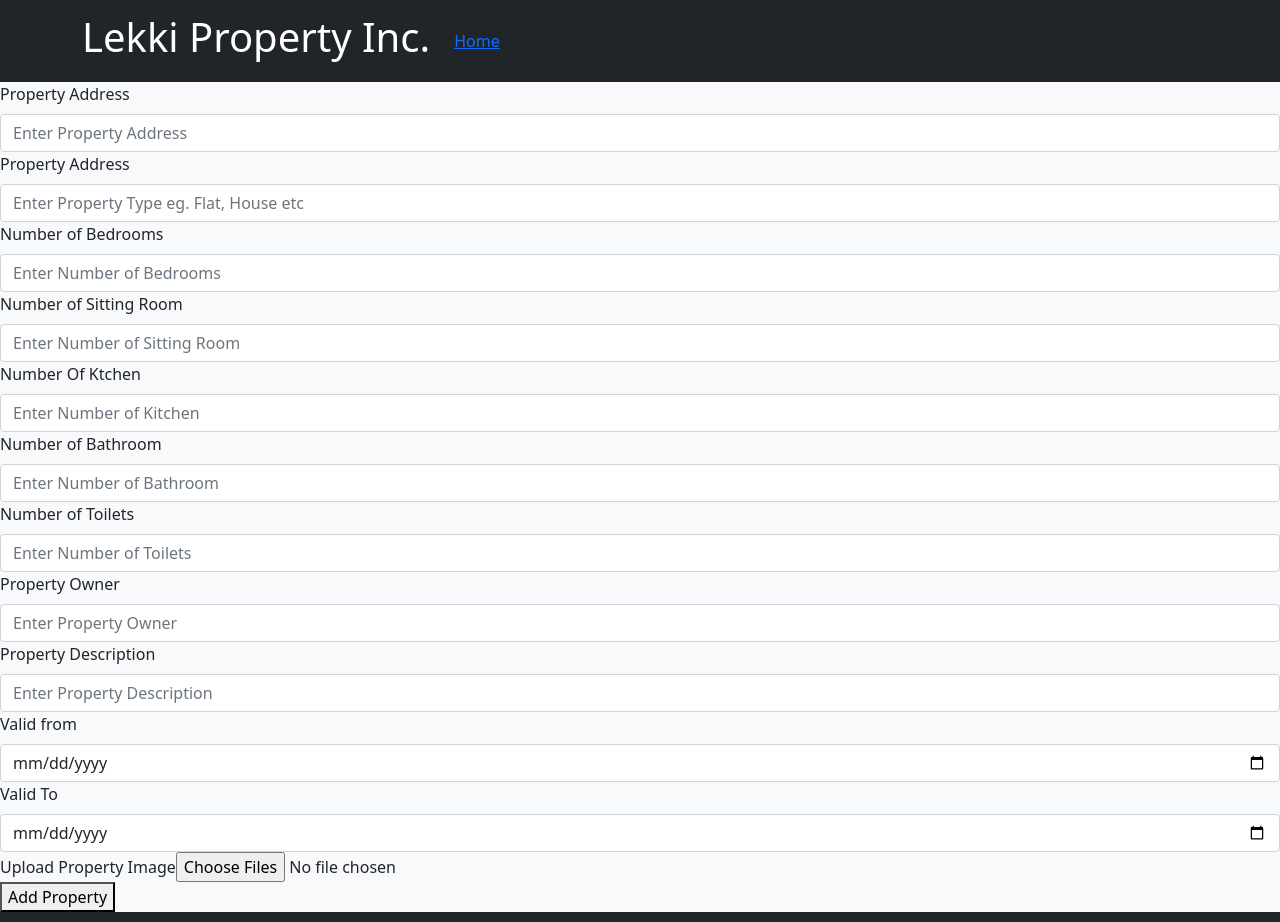
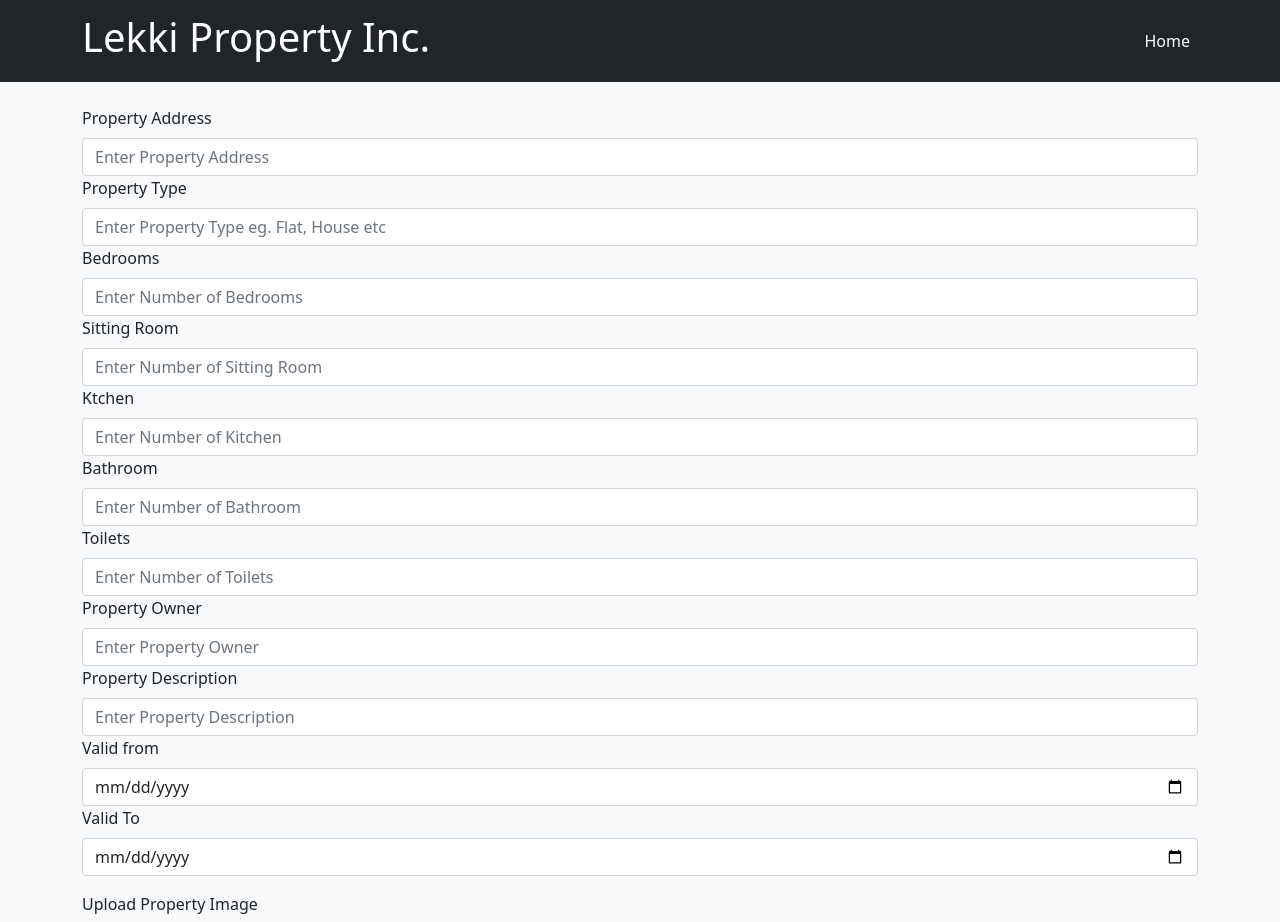
Before and after one commit to olaide-hok/lekki-property, a React (Create React App) app: page /addproperty in a window 1280 px wide. Shown: the top 922 px of the page. Built offline with nearby package versions, Linux system fonts and the light colour scheme.

Commit message:
Edit Bootstrap Classes

```diff
--- a/src/App.js
+++ b/src/App.js
@@ -13,8 +13,8 @@ function App() {
         <Header />
         <Routes>
           <Route path='/' element={<Home />}  />
-          <Route path='/addproperty' element={<AddProperty />}  />
-          <Route path='/listproperty' element={<ListProperty />}  />
+          <Route path='addproperty' element={<AddProperty />}  />
+          <Route path='listproperty' element={<ListProperty />}  />
 
         </Routes>
         <Footer />
--- /dev/null
+++ b/src/Components/Hooks/PropertySearch.js
@@ -0,0 +1,78 @@
+import React from 'react'
+import Form from 'react-bootstrap/Form'
+import Col from 'react-bootstrap/Col'
+import Input from '../Layouts/Input'
+import { Container } from 'react-bootstrap'
+
+function PropertySearch({ params, onParamChange}) {
+  return (
+    <>
+    <Container>
+    <Form className='mb-4 row row-cols-2'>
+    <Form.Group className="col">
+    <Form.Label>Sitting Room</Form.Label>
+    <Form.Control
+      name='sittingRoom'
+      type='text'
+      value={params.sittingRoom}
+      onChange={onParamChange}
+      placeholder="No of Sitting Room" />
+    </Form.Group>
+
+    <Form.Group className="col">
+    <Form.Label>Kitchen</Form.Label>
+    <Form.Control
+      name='kitchen'
+      type='text'
+      value={params.kitchen}
+      onChange={onParamChange}
+      placeholder="No of Kitchen" />
+    </Form.Group>
+
+    <Form.Group className="col">
+    <Form.Label>Bedroom</Form.Label>
+    <Form.Control
+      name='bedroom'
+      type='text'
+      value={params.bedroom}
+      onChange={onParamChange}
+      placeholder="No of Bedroom" />
+    </Form.Group>
+
+    <Form.Group className="col">
+    <Form.Label>Bathroom</Form.Label>
+    <Form.Control
+      name='bathroom'
+      type='text'
+      value={params.bathroom}
+      onChange={onParamChange}
+      placeholder="No of Bathroom" />
+    </Form.Group>
+
+    <Form.Group className="col">
+    <Form.Label>Toilet</Form.Label>
+    <Form.Control
+      name='toilet'
+      type='text'
+      value={params.toilet}
+      onChange={onParamChange}
+      placeholder="No of Toilet" />
+    </Form.Group>
+
+    <Form.Group className="col">
+    <Form.Label>Property Owner</Form.Label>
+    <Form.Control
+      name='propertyOwner'
+      type='text'
+      value={params.propertyOwner}
+      onChange={onParamChange}
+      placeholder="Property Owner" />
+    </Form.Group>
+    </Form>
+    </Container>
+
+    </>
+  )
+}
+
+export default PropertySearch
--- a/src/Components/Layouts/Button.jsx
+++ /dev/null
@@ -1,13 +0,0 @@
-import React from 'react'
-
-function Button({type, label}) {
-  return (
-    <button
-        type={type}
-    >
-        {label}
-    </button>
-  )
-}
-
-export default Button
--- a/src/Components/Layouts/Footer.jsx
+++ b/src/Components/Layouts/Footer.jsx
@@ -6,11 +6,11 @@ import Navbar from 'react-bootstrap/Navbar'
 function Footer() {
   const footerYear = new Date().getFullYear()
   return (
-    <Navbar bg="dark" variant="dark">
-      <Container className='text-center'>
-        <p className='text-white'>Copyright &copy; {footerYear} Lekki Property Inc. All rights reserved.</p>
-      </Container>
-    </Navbar>
+
+      <footer className='bg-dark justify-content-center text-white p-4 bg-gradient'>
+        <p className='text-center'>Copyright &copy; {footerYear} Lekki Property Inc. All rights reserved.</p>
+      </footer>
+
 
   )
 }
--- /dev/null
+++ b/src/Components/Layouts/FormButton.jsx
@@ -0,0 +1,16 @@
+import React from 'react'
+import Button from 'react-bootstrap/Button'
+
+function FormButton({type, label}) {
+  return (
+    <Button
+        type={type}
+        variant='dark'
+        className='bg-gradient mb-3'
+    >
+        {label}
+    </Button>
+  )
+}
+
+export default FormButton
--- a/src/Components/Layouts/Header.jsx
+++ b/src/Components/Layouts/Header.jsx
@@ -7,21 +7,13 @@ import Container from 'react-bootstrap/Container'
 
 function Header() {
   return (
-    // <nav>
-    //   <h1>Lekki Property</h1>
-    //   <button>
-    //     <Link to='/'>Home</Link>
-    //   </button>
-
-    // </nav>
 
     <Navbar bg="dark" variant="dark">
       <Container>
         <Navbar.Brand > <h1>Lekki Property Inc. </h1> </Navbar.Brand>
-        <Nav className="me-auto">
-          <Nav.Link>
-            <Link to='/'>Home</Link>
-          </Nav.Link>
+        <Nav className="me-2 justify-content-end">
+
+            <Link to='/' className='text-white text-decoration-none'>Home</Link>
         </Nav>
       </Container>
     </Navbar>
--- a/src/Components/LekkiAPI/useFetchProperty.js
+++ b/src/Components/LekkiAPI/useFetchProperty.js
@@ -6,7 +6,7 @@ const LEKKI_API_URL = 'https://sfc-lekki-property.herokuapp.com/api/v1/lekki/pro
 const ACTIONS = {
     GET_PROPERTIES: 'get-properties',
     SET_LOADING: 'set-loading',
-    ERROR: 'error'
+    ERROR: 'error',
 }
 
 function reducer(state, action) {
@@ -35,7 +35,7 @@ function reducer(state, action) {
 
 }
 
-function useFetchProperty(params, page) {
+function useFetchProperty(params) {
 
     const [state, dispatch] = useReducer(reducer, {
         properties: [],
@@ -50,8 +50,7 @@ function useFetchProperty(params, page) {
         axios.get(LEKKI_API_URL, {
             cancelToken: cancelToken.token,
             params: {
-                ...params,
-                page: page
+                ...params
             }
         })
         .then(res => {
@@ -68,11 +67,14 @@ function useFetchProperty(params, page) {
             })
         })
 
-    }, [params, page])
 
-  return (
-    state
-  )
+        return () => {
+            cancelToken.cancel()
+        }
+
+    }, [params])
+
+  return state
 }
 
 export default useFetchProperty;
--- a/src/Components/Pages/AddProperty.jsx
+++ b/src/Components/Pages/AddProperty.jsx
@@ -1,5 +1,6 @@
 import React, { useState } from 'react'
-import Button from '../Layouts/Button';
+import { Container, Row } from 'react-bootstrap';
+import FormButton from '../Layouts/FormButton';
 import Input from '../Layouts/Input'
 
 function Addproperty() {
@@ -38,7 +39,8 @@ function Addproperty() {
 
   return (
     <>
-      <form onSubmit={handleSubmit}>
+    <Container className='my-4 align-items-center justify-content-center'>
+      <Row onSubmit={handleSubmit} className=''>
         <Input
           name='propertyAddress'
           label='Property Address'
@@ -51,7 +53,7 @@ function Addproperty() {
 
         <Input
           name='propertyType'
-          label='Property Address'
+          label='Property Type'
           inputType='text'
           value={inputValue.propertyType}
           placeholder='Enter Property Type eg. Flat, House etc'
@@ -60,7 +62,7 @@ function Addproperty() {
 
         <Input
           name='numOfBedroom'
-          label='Number of Bedrooms'
+          label='Bedrooms'
           inputType='number'
           value={inputValue.numOfBedroom}
           placeholder='Enter Number of Bedrooms'
@@ -69,7 +71,7 @@ function Addproperty() {
 
         <Input
           name='numOfSittingRoom'
-          label='Number of Sitting Room'
+          label='Sitting Room'
           inputType='number'
           value={inputValue.numOfSittingRoom}
           placeholder='Enter Number of Sitting Room'
@@ -78,7 +80,7 @@ function Addproperty() {
 
         <Input
           name='numOfKitchen'
-          label='Number Of Ktchen'
+          label='Ktchen'
           inputType='number'
           value={inputValue.numOfKitchen}
           placeholder='Enter Number of Kitchen'
@@ -87,7 +89,7 @@ function Addproperty() {
 
         <Input
           name='numOfBathroom'
-          label='Number of Bathroom'
+          label='Bathroom'
           inputType='number'
           value={inputValue.numOfBathroom}
           placeholder='Enter Number of Bathroom'
@@ -96,7 +98,7 @@ function Addproperty() {
 
         <Input
           name='numOfToilets'
-          label='Number of Toilets'
+          label='Toilets'
           inputType='number'
           value={inputValue.numOfToilets}
           placeholder='Enter Number of Toilets'
@@ -139,9 +141,10 @@ function Addproperty() {
           required
         />
 
-        <div>
-          <label htmlFor="images">Upload Property Image</label>
+        <div className='my-3'>
+          <label htmlFor="images" className='form-label'>Upload Property Image</label>
           <input
+          className='form-control'
           name='images'
           type='file'
           onChange={handleInputChange}
@@ -151,21 +154,11 @@ function Addproperty() {
         />
         </div>
 
-        <Button type={"submit"} label={"Add Property"} />
-      </form>
+        <FormButton type={"submit"} label={"Add Property"} />
+      </Row>
+      </Container>
     </>
   )
 }
 
 export default Addproperty
-
-//   < input
-// type = "file"
-// className = "formInputFile"
-// id = 'images'
-// onChange = { onMutate }
-// max = '6'
-// accept = '.jpg,.png,.jpeg'
-// multiple
-// required
-//   />
--- a/src/Components/Pages/Home.jsx
+++ b/src/Components/Pages/Home.jsx
@@ -3,15 +3,13 @@ import { Link } from 'react-router-dom'
 
 function Home() {
   return (
-      <>
-        <div>Home</div>
-        <div>
-            <Link to='/addproperty'> Add Property</Link>
-            <Link to='/listproperty'> View Property</Link>
-
-        </div>
-
-      </>
+    <>
+      <div className='vh-100'>
+        Home
+        <Link to='/addproperty'> Add Property</Link>
+        <Link to='/listproperty'> View Property</Link>
+      </div>
+    </>
 
   )
 }
--- a/src/Components/Pages/ListProperty.jsx
+++ b/src/Components/Pages/ListProperty.jsx
@@ -1,19 +1,28 @@
 import React, { useState } from 'react'
 import Container from 'react-bootstrap/Container'
+import PropertySearch from '../Hooks/PropertySearch'
 import useFetchProperty from '../LekkiAPI/useFetchProperty'
 import PropertyInfo from './PropertyInfo'
 
 function ListProperty() {
     const [params, setParams] = useState({})
-    const [page, setPage] = useState()
 
-    const { properties, loading, error } = useFetchProperty(params, page)
+    const { properties, loading, error} = useFetchProperty(params)
     console.log(properties);
+
+    function handleParamChange (e) {
+        const param = e.target.name
+        const value = e.target.value
+        setParams(prevParams => {
+            return { ...prevParams, [param]: value}
+        })
+    }
 
     return (
         <>
             <Container className='my-4'>
                 <h1>List of Properties</h1>
+                <PropertySearch params={params} onParamChange={handleParamChange} />
                 {loading && <h1>Loading ...</h1>}
                 {error && <h1>Error. Try Refreshing.</h1>}
                 {
@@ -24,6 +33,7 @@ function ListProperty() {
                         />
                     })
                 }
+                {/* <PropertyPagination page={page} setPage={setPage} hasnextPage={hasNextPage}  /> */}
             </Container>
 
         </>
```
Also changed, not shown: src/Components/Hooks/PropertyPagination.js (added, +22 -0 lines).
